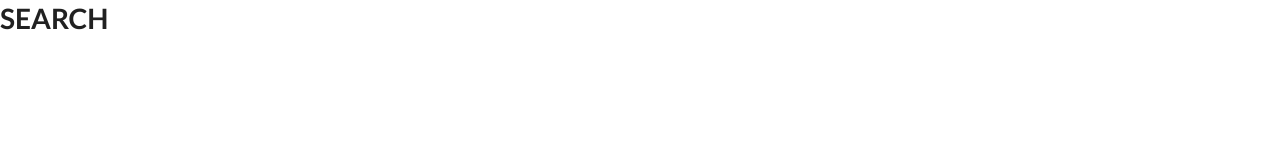
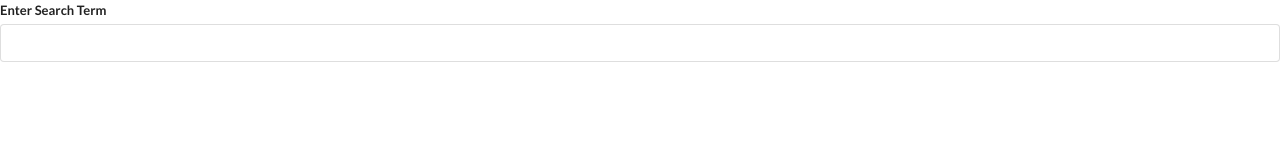
Before and after one commit to shubham88fru/widgets, a React (Create React App) app: page / in a window 1280 px wide. Shown: the top 160 px of the page. Built offline with nearby package versions, Linux system fonts and the light colour scheme.

Commit message:
use effect hook

```diff
--- a/src/components/Search.js
+++ b/src/components/Search.js
@@ -1,7 +1,27 @@
-import React from 'react';
+import React, { useState, useEffect } from 'react';
 
 const Search = () => {
-  return <h1>SEARCH</h1>;
+  const [term, setTerm] = useState('');
+
+  useEffect(() => {
+    console.log('Hi');
+  }); // null -> after every render, [] -> only after 1st render, [term] -> 1st render and whenever term changes
+
+  return (
+    <div>
+      <div className="ui form">
+        <div className="field">
+          <label htmlFor="ipt">Enter Search Term</label>
+          <input
+            id="ipt"
+            className="input"
+            value={term}
+            onChange={(e) => setTerm(e.target.value)}
+          />
+        </div>
+      </div>
+    </div>
+  );
 };
 
 export default Search;
```
